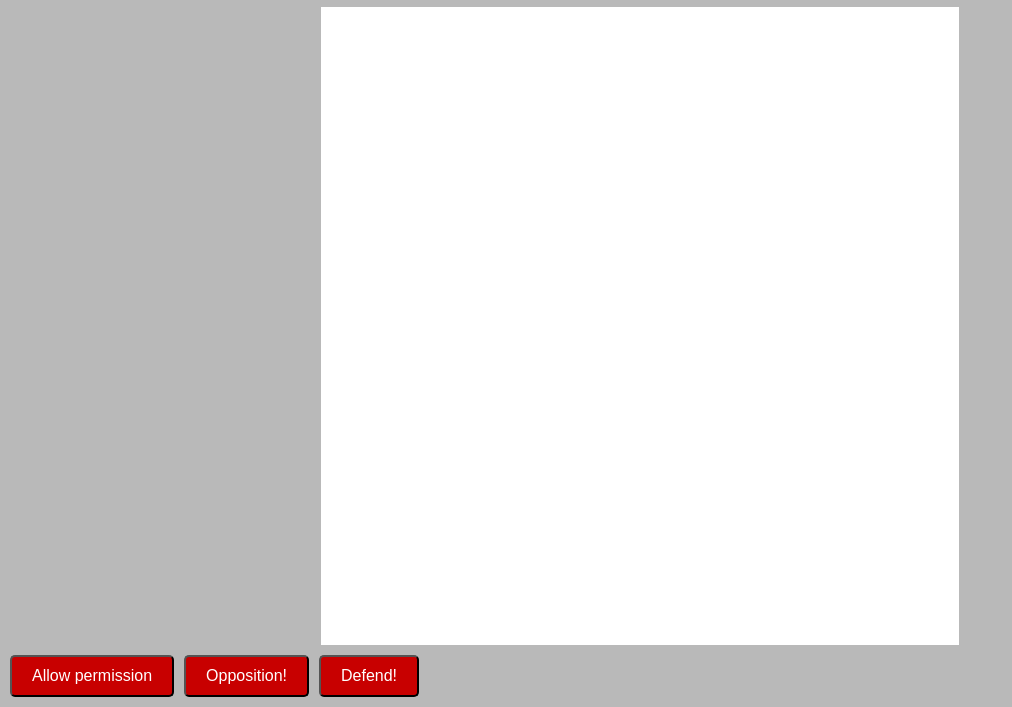
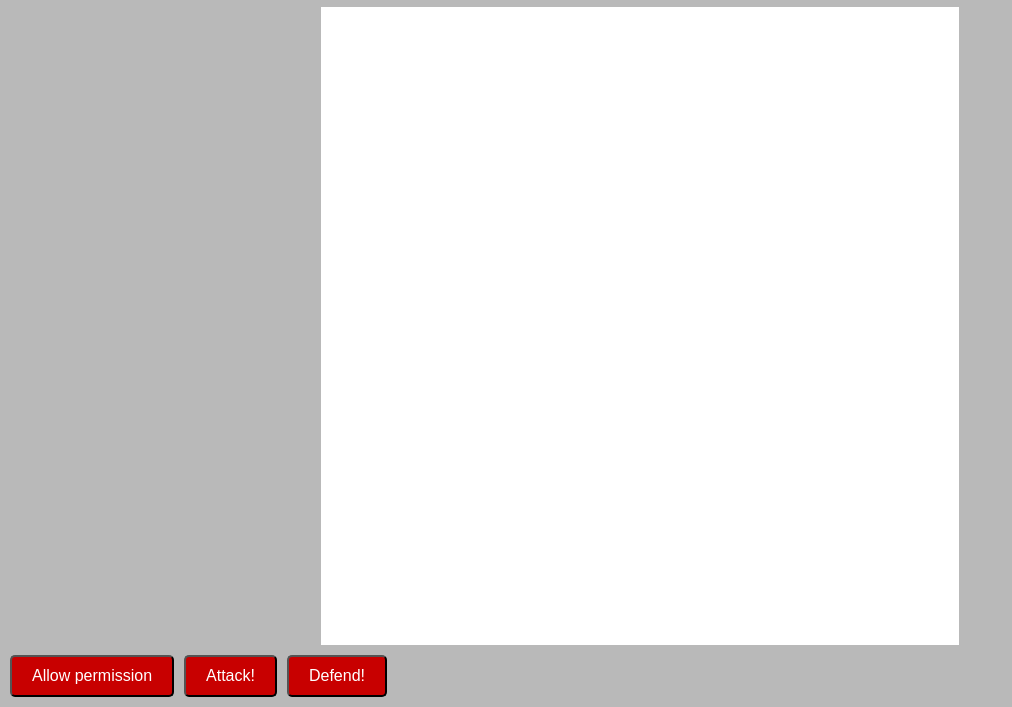
Before and after one commit to RynhardtGitHub/merge_testing, a plain HTML site: page public/index.html in a window 1280 px wide. Shown: the part 93-800 px from the top of the page, without its empty margins (0-1012 px from the left). Drawn offline with nearby package versions, Linux system fonts and the light colour scheme; no server answers.

Commit message:
Opposition -> Attack

```diff
--- a/public/index.html
+++ b/public/index.html
@@ -70,7 +70,7 @@
             <button id="restartButton" style="display: none;">Restart</button>
             <button id="btnPermission">Allow permission</button>
             <button id="startButton" style="display: none;">Start/Pause</button>
-            <button id="opposeButton">Opposition!</button>
+            <button id="opposeButton">Attack!</button>
             <button id="defendButton">Defend!</button>
         </div>
     </footer>
```
